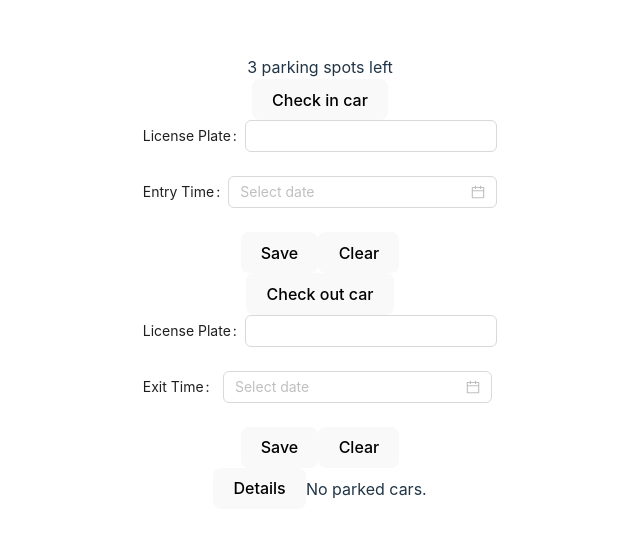
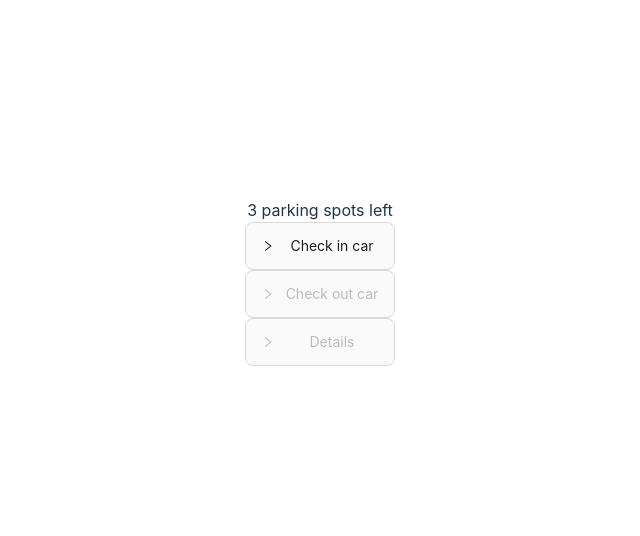
Before and after one commit to decaf12/parking-garage, a React (Vite) app: page / in a window 1280 px wide. Shown: the part 118-654 px from the top of the page, without its empty margins (320-960 px from the left). Built offline with nearby package versions, Linux system fonts and the light colour scheme.

Commit message:
conditionally disable collapse

```diff
--- a/src/App.tsx
+++ b/src/App.tsx
@@ -8,6 +8,7 @@ import {CheckInSuccessDialog} from "./components/dialogs/check-in-success-dialog
 import {CheckInFailureDialog} from "./components/dialogs/check-in-failure-dialog.tsx";
 import {CheckOutSuccessDialog} from "./components/dialogs/check-out-success-dialog.tsx";
 import {CheckOutFailureDialog} from "./components/dialogs/check-out-failure-dialog.tsx";
+import {Collapse} from "antd";
 
 type CheckinResult = {
   success: true;
@@ -47,11 +48,7 @@ function App() {
 
   const freeParkingSpotCount = garage.totalSpots - garage.occupants.length;
 
-  return (
-    <>
-      <div>{freeParkingSpotCount} parking spot{(freeParkingSpotCount !== 1) && 's'} left</div>
-      <button>Check in car</button>
-      <ParkingForm
+  const checkinForm = <ParkingForm
     timestampLabel='Entry Time'
     passedBusinessLogicValidation={checkinResult.success !== false}
     onSubmit={(payload) => {
@@ -70,21 +67,9 @@ function App() {
         setShouldShowCheckinModal(true);
       }
     }}
-      />
-      {checkinResult.success === true &&
-        <CheckInSuccessDialog
-            open={shouldShowCheckinModal}
-            closeModal={closeCheckinModal}
-            spot={checkinResult.spot}
-        />}
-      {checkinResult.success === false &&
-        <CheckInFailureDialog
-            open={shouldShowCheckinModal}
-            closeModal={closeCheckinModal}
-            errMsg={checkinResult.errorMsg}
-        />}
-      <button>Check out car</button>
-      <ParkingForm
+  />;
+
+  const checkoutForm = <ParkingForm
     timestampLabel='Exit Time'
     passedBusinessLogicValidation={checkoutResult.success !== false}
     onSubmit={(payload) => {
@@ -103,7 +88,46 @@ function App() {
         setShouldShowCheckoutModal(true);
       }
     }}
+  />;
+
+  return (
+    <>
+      <div>{freeParkingSpotCount} parking spot{(freeParkingSpotCount !== 1) && 's'} left</div>
+      <Collapse
+        {...freeParkingSpotCount ? {} : {collapsible: "disabled"}}
+        items={[
+          {
+            key: 'checkinForm',
+            label: 'Check in car',
+            children: (
+              <>
+                {checkinForm}
+                {checkinResult.success === true &&
+                    <CheckInSuccessDialog
+                        open={shouldShowCheckinModal}
+                        closeModal={closeCheckinModal}
+                        spot={checkinResult.spot}
+                    />}
+                {checkinResult.success === false &&
+                    <CheckInFailureDialog
+                        open={shouldShowCheckinModal}
+                        closeModal={closeCheckinModal}
+                        errMsg={checkinResult.errorMsg}
+                    />}
+              </>
+            )
+          },
+        ]}
         />
+      <Collapse
+        {...freeParkingSpotCount < garage.totalSpots ? {} : {collapsible: "disabled"}}
+        items={[
+          {
+            key: 'checkoutForm',
+            label: 'Check out car',
+            children: (
+              <>
+                {checkoutForm}
                 {checkoutResult.success === true &&
                     <CheckOutSuccessDialog
                         open={shouldShowCheckoutModal}
@@ -116,14 +140,25 @@ function App() {
                         closeModal={closeCheckoutModal}
                         errMsg={checkoutResult.errorMsg}
                     />}
-      <button>Details</button>
-      {garage.occupants.length
-      ? garage.occupants.map((parkingSpot) =>
+              </>
+            )
+          },
+        ]}
+      />
+      <Collapse
+        {...garage.occupants.length ? {} : {collapsible: "disabled"}}
+        items={[
+          {
+            key: 'details',
+            label: 'Details',
+            children: garage.occupants.map((parkingSpot) =>
                   <ParkingSpotDetailCard
                     key={parkingSpot.licensePlate}
                     parkingSpot={parkingSpot}
-          />)
-      : 'No parked cars.'}
+                  />),
+          },
+        ]}
+      />
     </>
   )
 }
```
Lines whose indentation alone changed are shown as unchanged.
